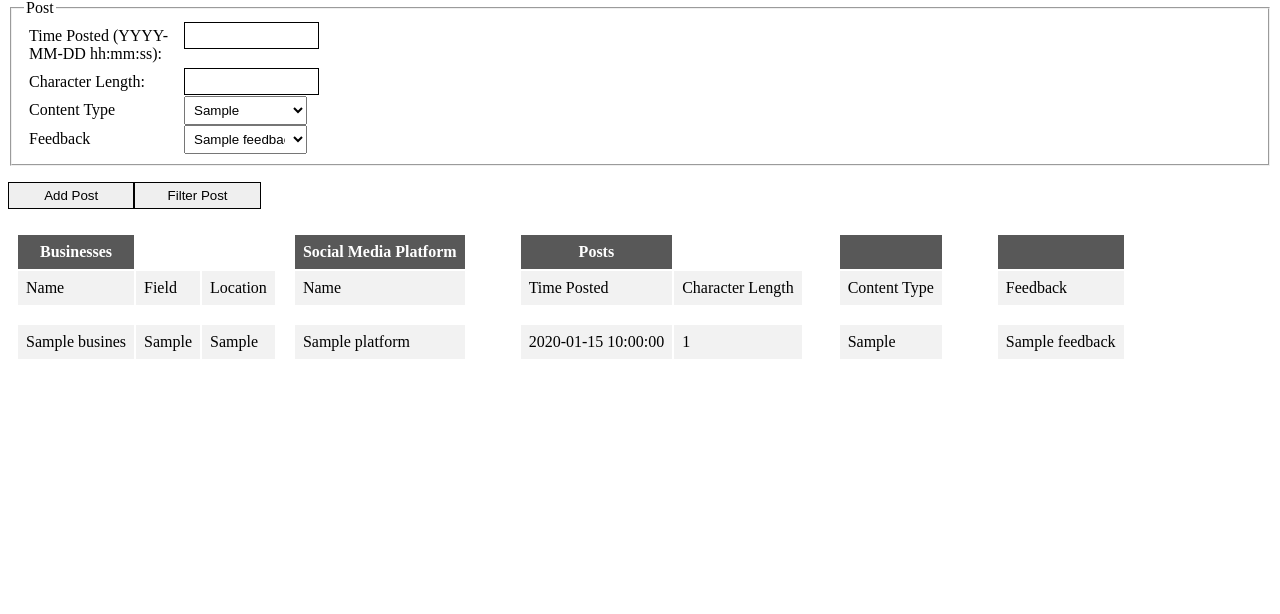
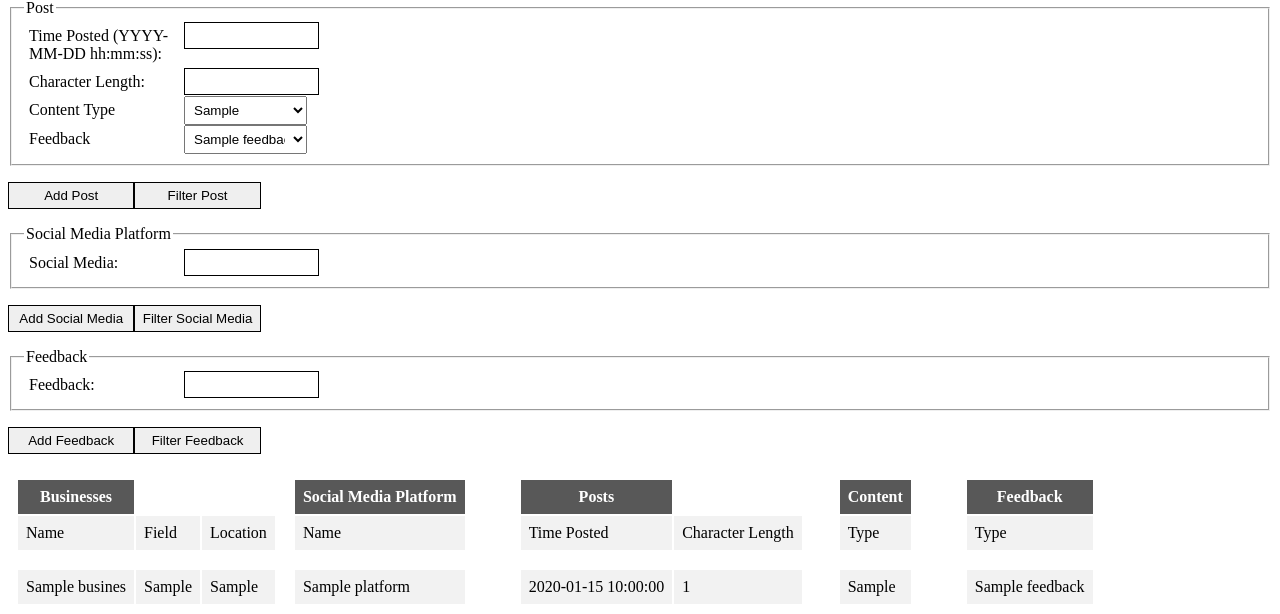
Before and after one commit to iamseanwhite/database-project, a PHP site: page / in a window 1280 px wide. Shown: the part 217-831 px from the top of the page. Before the commit the page ends 576 px from the top, so only its background shows below. Run offline with PHP 8.4, Linux system fonts and the light colour scheme; tables that the repository leaves empty hold one stand-in row (values such as "Sample post"); data that the repository does not hold is empty.

Commit message:
added forms for social media and feedback

```diff
--- a/index.php
+++ b/index.php
@@ -146,6 +146,28 @@ if($mysqli->connect_errno){
     <p><input type="submit" name="filterpost" value="Filter Post"/></p>
 
 </form>
+<form action="social_media.php" method="post">
+    <fieldset>
+        <legend>Social Media Platform</legend>
+        <label for="social_media_platform">Social Media:</label><input type="text" name="social_media_platform" id="social_media_platform" />
+        <br class="clear" />
+
+    </fieldset>
+    <p><input style = "float: left" type="submit" name="addsocialmedia" value="Add Social Media"/></p>
+    <p><input type="submit" name="filterpost" value="Filter Social Media"/></p>
+
+</form>
+
+</form>
+<form action="feedback.php" method="post">
+    <fieldset>
+        <legend>Feedback</legend>
+        <label for="feedback">Feedback:</label><input type="text" name="feedback" id="feedback" />
+        <br class="clear" />
+
+    </fieldset>
+    <p><input style = "float: left" type="submit" name="addfeedback" value="Add Feedback"/></p>
+    <p><input type="submit" name="filterpost" value="Filter Feedback"/></p>
 
 
 <div>
@@ -257,10 +279,10 @@ if($mysqli->connect_errno){
 <div>
     <table style="float: left">
         <tr>
-            <th>&nbsp</th>
+            <th>Content</th>
         </tr>
         <tr>
-            <td>Content Type</td>
+            <td>Type</td>
         </tr>
         <tr>
             <td> </td>
@@ -291,10 +313,10 @@ if($mysqli->connect_errno){
 <div>
     <table style="float: left">
         <tr>
-            <th>&nbsp</th>
+            <th>Feedback</th>
         </tr>
         <tr>
-            <td>Feedback</td>
+            <td>Type</td>
         </tr>
 
         <tr>
```
